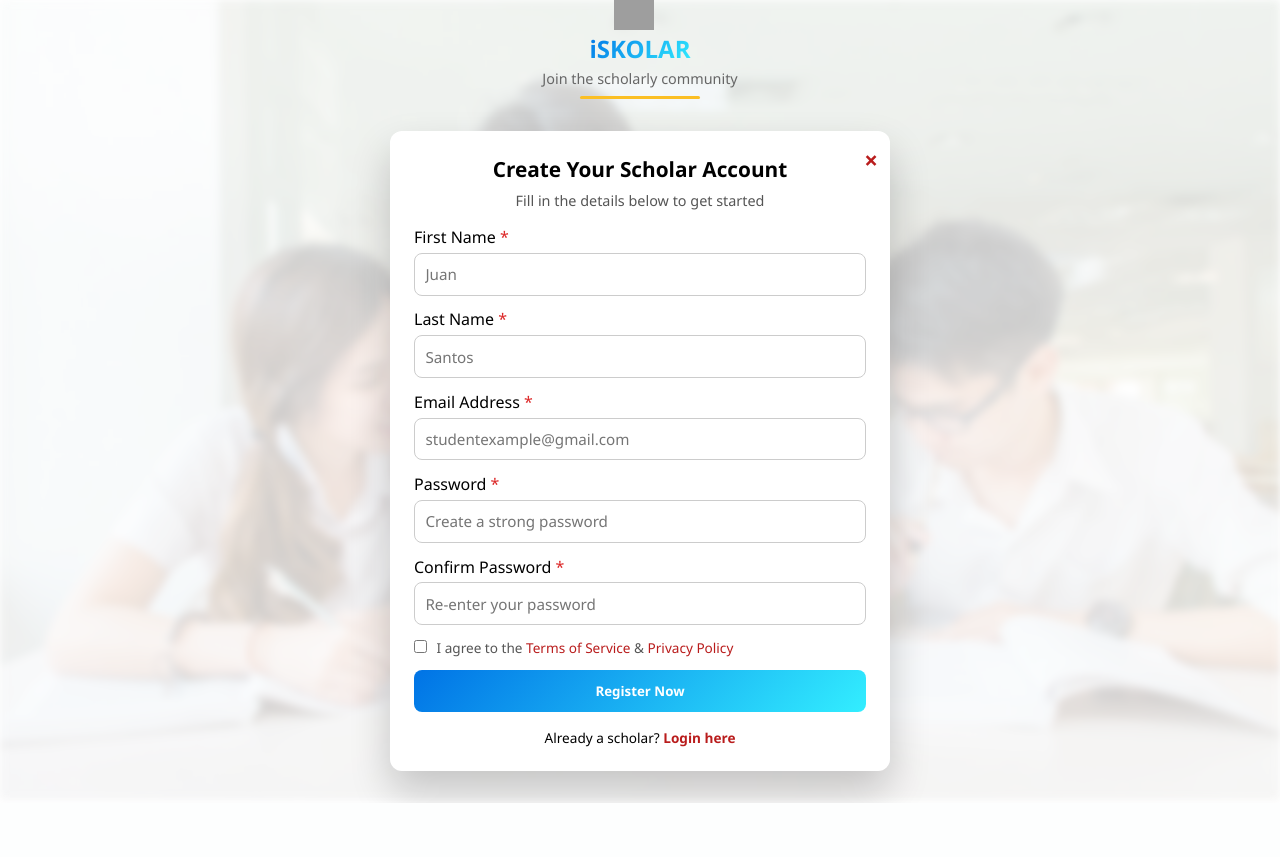
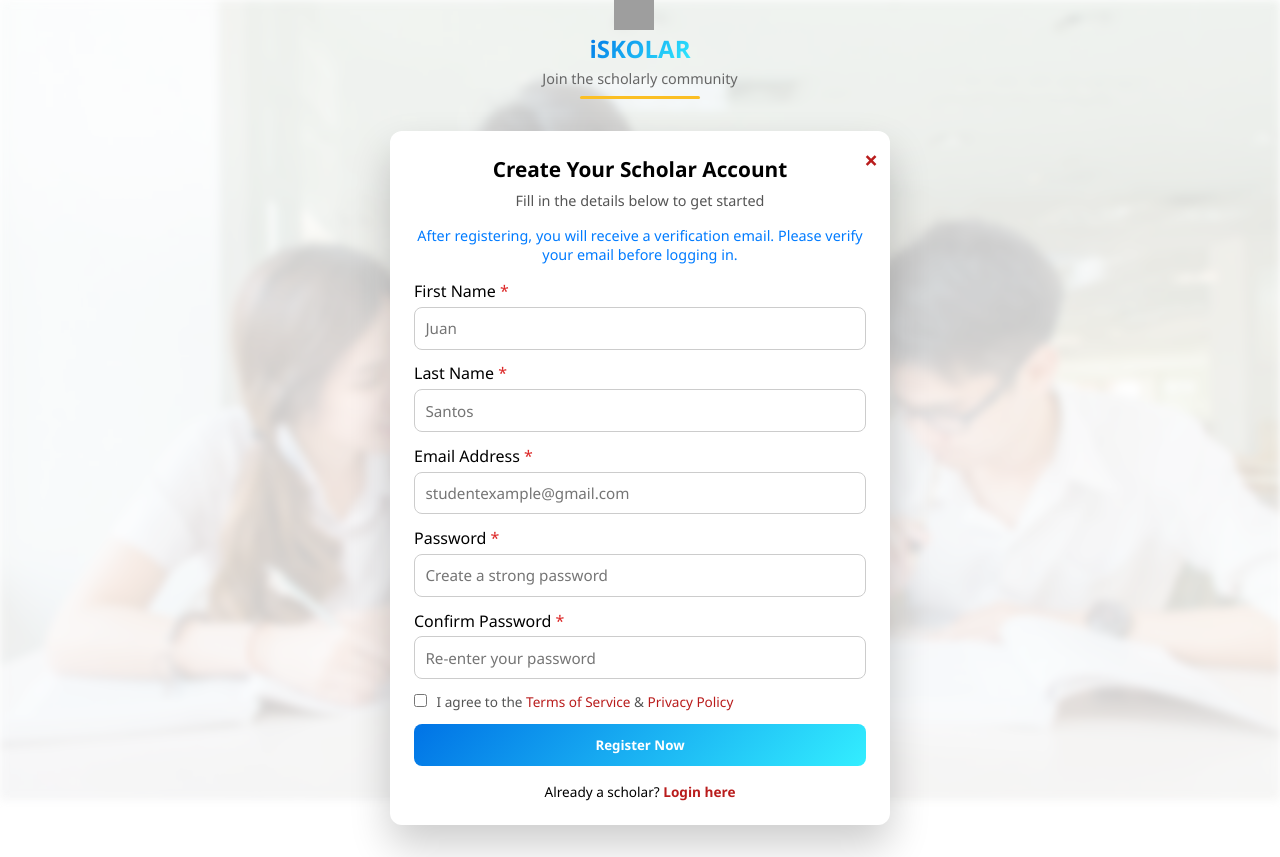
Before and after one commit to crimuru/iskolarproject, a Django app: page /signup/ in a window 1280 px wide. Before the commit the page ends 803 px from the top, so only its background shows below. Run offline with Django 5.2, Linux system fonts and the light colour scheme; grey boxes are pictures that could not be loaded.

Commit message:
setup(authentication) Set up authentication function in signup)

```diff
--- a/iSKOLAR/iSKOLARapp/views.py
+++ b/iSKOLAR/iSKOLARapp/views.py
@@ -1,24 +1,45 @@
+import re
 from django.shortcuts import render, redirect
 from django.contrib.auth import authenticate, login, logout
 from django.contrib.auth.models import User
 from django.contrib import messages
+from supabase import create_client, Client
 
-# Create your views here.
+
+SUPABASE_URL = "https://ionsrqiqludrojmpbhfa.supabase.co"
+SUPABASE_KEY = "eyJhbGciOiJIUzI1NiIsInR5cCI6IkpXVCJ9.eyJpc3MiOiJzdXBhYmFzZSIsInJlZiI6ImlvbnNycWlxbHVkcm9qbXBiaGZhIiwicm9sZSI6InNlcnZpY2Vfcm9sZSIsImlhdCI6MTc1ODgxMjE2NiwiZXhwIjoyMDc0Mzg4MTY2fQ.7aePHEM6jZbTf1Iivrv2n4KxX9LmHSdCu9SDjuAJHEg"
+supabase: Client = create_client(SUPABASE_URL, SUPABASE_KEY)
+
 def iSKOLARapp_view(request):
+    return render(request, "iskolar.html")
 
-    return render(request, "iskolar.html")
 def login_view(request):
     if request.method == "POST":
         username = request.POST.get("username")
         password = request.POST.get("password")
         user = authenticate(request, username=username, password=password)
-        if user is not None:
+        if user is None:
+            # Try to create Django user if Supabase verification is complete
+            # (Assume Supabase allows login only if email is verified)
+            try:
+                # If login to Supabase is successful, create Django user
+                response = supabase.auth.sign_in_with_password({"email": username, "password": password})
+                if response.user:
+                    # Create Django user now
+                    user = User.objects.create_user(username=username, email=username, password=password)
+                    login(request, user)
+                    return redirect("homepage")
+                else:
+                    messages.error(request, "Invalid credentials or email not verified.")
+                    return redirect("login")
+            except Exception:
+                messages.error(request, "Invalid credentials or email not verified.")
+                return redirect("login")
+        else:
             login(request, user)
             return redirect("homepage")
-        else:
-            messages.error(request, "Invalid email or password")
-            return redirect("login")
     return render(request, "login.html")
+
 def signup_view(request):
     if request.method == "POST":
         first_name = request.POST.get("first_name")
@@ -27,22 +48,49 @@ def signup_view(request):
         password1 = request.POST.get("password1")
         password2 = request.POST.get("password2")
 
+        if not (first_name and first_name[0].isupper()):
+            messages.error(request, "First name must start with a capital letter.")
+            return redirect("signup")
+        if not (last_name and last_name[0].isupper()):
+            messages.error(request, "Last name must start with a capital letter.")
+            return redirect("signup")
+
         if password1 != password2:
             messages.error(request, "Passwords do not match")
             return redirect("signup")
-
-        if User.objects.filter(username=email).exists() or User.objects.filter(email=email).exists():
-            messages.error(request, "Email already exists")
+        if len(password1) < 8:
+            messages.error(request, "Password must be at least 8 characters long")
+            return redirect("signup")
+        if not re.search(r"[!@#$%^&*(),.?\":{}|<>]", password1):
+            messages.error(request, "Password must contain at least one special character")
             return redirect("signup")
 
-        user = User.objects.create_user(username=email, email=email, password=password1, first_name=first_name, last_name=last_name)
-        user.save()
-        messages.success(request, "Account created successfully! Please log in.")
-        return redirect("login")
+        if User.objects.filter(username=email).exists():
+            messages.error(request, "An account with this email already exists.")
+            return redirect("signup")
+
+        try:
+            response = supabase.auth.sign_up(
+                {"email": email, "password": password1}
+            )
+            if response.user:
+                User.objects.create_user(username=email, email=email, password=password1,
+                                        first_name=first_name, last_name=last_name)
+                messages.success(request, "Account created! Please check your email to verify your account before logging in.")
+                return redirect("login")
+            else:
+                messages.error(request, "Signup failed")
+                return redirect("signup")
+        except Exception as e:
+            messages.error(request, f"Signup failed: {str(e)}")
+            return redirect("signup")
     return render(request, "signup.html")
+
 def homepage_view(request):
     return render(request, "homepage.html")
+
 def profile_view(request):
     return render(request, "profile.html")
+
 def forgot_view(request):
     return render(request, "forgot.html")
--- a/iSKOLAR/templates/signup.html
+++ b/iSKOLAR/templates/signup.html
@@ -27,6 +27,10 @@
 
       <h2>Create Your Scholar Account</h2>
       <p class="desc">Fill in the details below to get started</p>
+
+      <p class="desc" style="color: #007bff; font-weight: 500;">
+       After registering, you will receive a verification email. Please verify your email before logging in.
+      </p>
 
       {% if messages %}
         <div class="messages">
```
